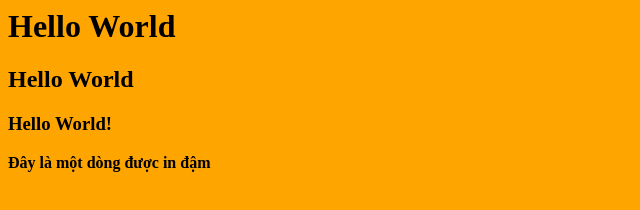
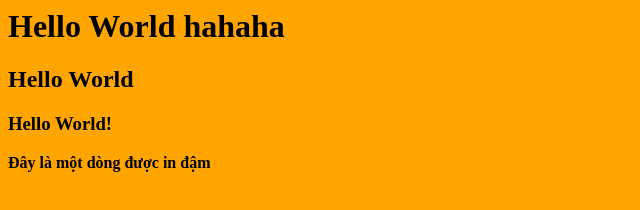
Before and after one commit to royalhek17/royalhek17.github.io, a plain HTML site: page index.html in a window 1280 px wide. Shown: the whole page, without its empty margins (0-640 px from the left). Drawn offline with Linux system fonts and the light colour scheme.

Commit message:
Update index.html

```diff
--- a/index.html
+++ b/index.html
@@ -8,7 +8,7 @@
 	</style>
 </head>
 <body>
-<h1>Hello World</h1>
+<h1>Hello World hahaha</h1>
 <h2>Hello World</h2>
 <h3>Hello World!</h3>
 <b>Đây là một dòng được in đậm</b>
```
